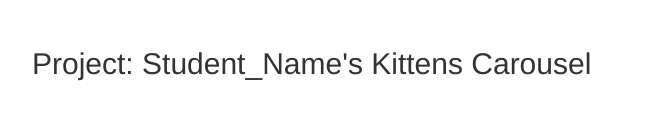
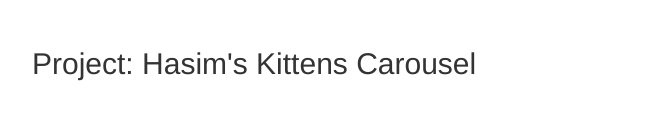
Before and after one commit to hasim7025/cf-static-website-ec2, a plain HTML site: page static-web/index.html in a window 1280 px wide. Shown: the part 203-340 px from the top of the page, without its empty margins (308-971 px from the left). Drawn offline with nearby package versions, Linux system fonts and the light colour scheme.

```diff
--- a/static-web/index.html
+++ b/static-web/index.html
@@ -45,7 +45,7 @@
 
   <div><img style="width:300px; height:100px" src="https://clarusway.com/wp-content/uploads/2022/12/clarusway-logo-black.png" /></div>
 
-  <h2> Project: Student_Name's Kittens Carousel</h2>
+  <h2> Project: Hasim's Kittens Carousel</h2>
 
   <div id="myCarousel" class="carousel slide" data-ride="carousel">
     <!-- Indicators -->
```
Also changed, not shown: 1 other file.
